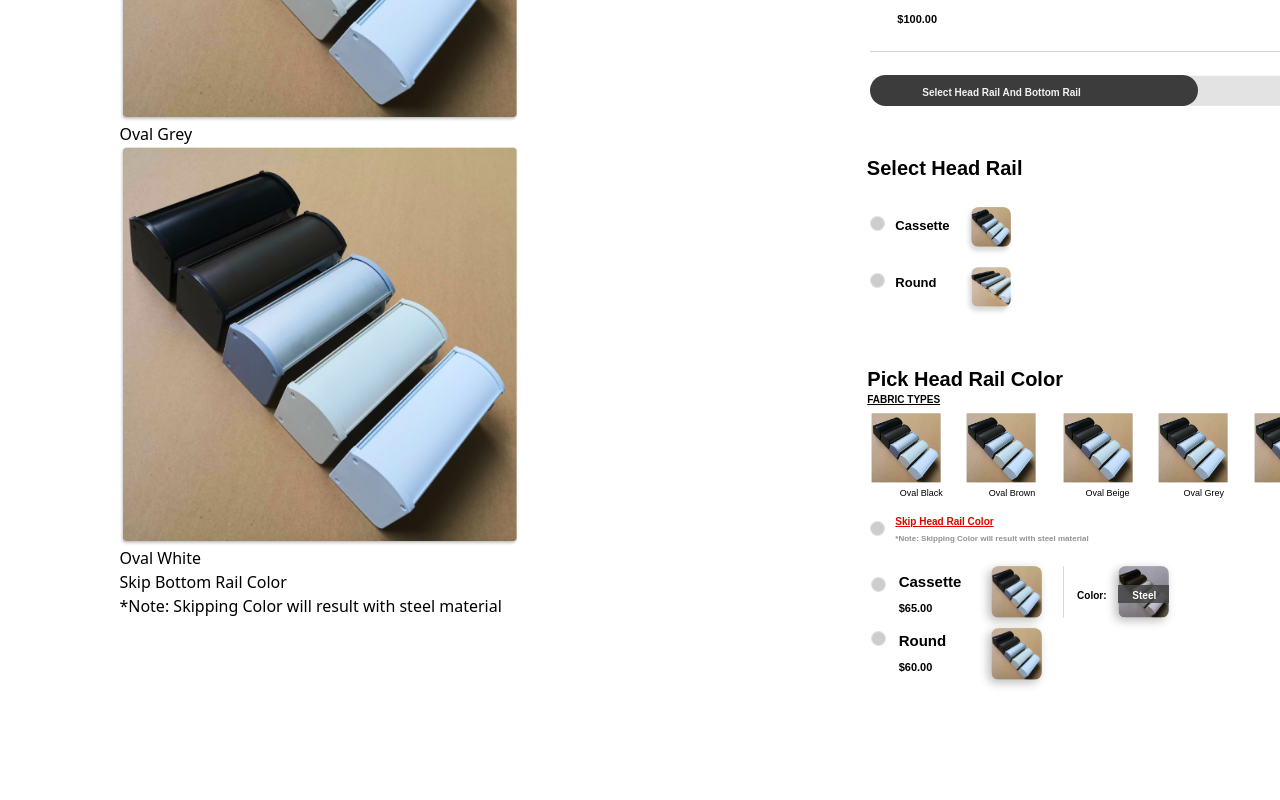
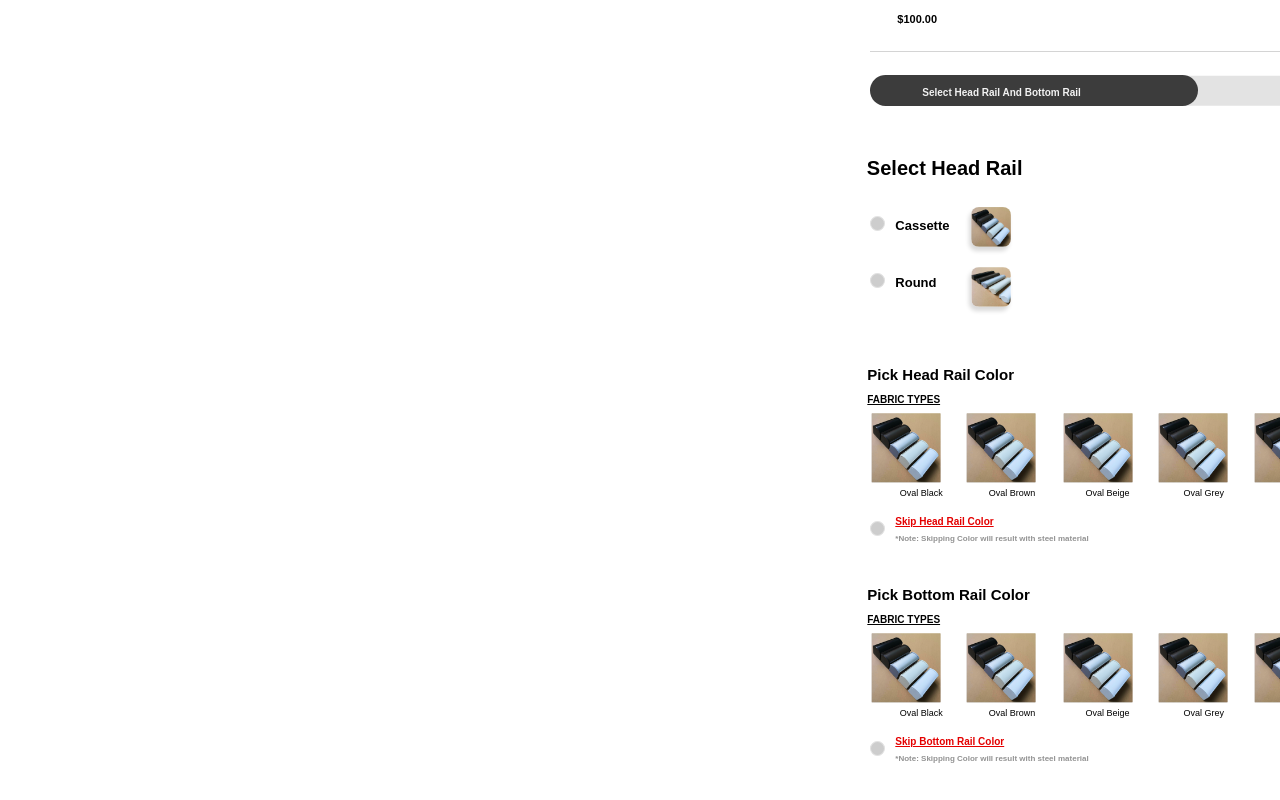
Before and after one commit to deodagee/economyblindsandshades, a Next.js app: page /components/pages/zebrablinds in a window 1280 px wide. Shown: the part 1440-2240 px from the top of the page. Built offline with nearby package versions, Linux system fonts and the light colour scheme.

Commit message:
Update zebrablinds.module.css

```diff
--- a/styles/components/pages/zebrablinds.module.css
+++ b/styles/components/pages/zebrablinds.module.css
@@ -911,7 +911,11 @@ z-index: -1;
   transform: rotate(0deg) scale(1, -1);
 }
 
-
+.selectedImage {
+  transform: scale(1.0.5);
+  border-width: 3px;
+  border-color: black;
+}
 
 
 
@@ -1262,7 +1266,7 @@ z-index: -1;
   color: #000000;
   text-align: left;
   font-family: "Inter-Bold", sans-serif;
-  font-size: 20px;
+  font-size: 15px;
   font-weight: 700;
   position: absolute;
   left: 747.87px;
@@ -1442,6 +1446,203 @@ z-index: -1;
   top: 2202.85px;
   width: 203px;
   height: 14px;
+}
+
+.pick_bottom_rail_color_wrapper {
+  position: relative;
+  top: 150px;
+
+}
+
+.pick_bottom_rail_color {
+  color: #000000;
+  text-align: left;
+  font-family: "Inter-Bold", sans-serif;
+  font-size: 15px;
+  font-weight: 700;
+  position: absolute;
+  left: 747.87px;
+  top: 2033.85px;
+  width: 200px;
+  height: 15px;
+  white-space: nowrap;
+}
+
+
+.fabric_types_for_bottom_rail {
+  color: #000000;
+  text-align: left;
+  font-family: "Inter-Bold", sans-serif;
+  font-size: 10px;
+  font-weight: 700;
+  text-decoration: underline;
+  position: absolute;
+  left: 747.87px;
+  top: 2061.85px;
+  width: 114px;
+  height: 14px;
+}
+
+.fabric_type_image1_for_bottom_rail {
+  width: 70px;
+  height: auto;
+  position: relative;
+  left: 751.44px;
+  top: 2082.64px;
+}
+
+.oval_black_for_bottom_rail {
+  color: #000000;
+  text-align: center;
+  font-family: "Inter-Regular", sans-serif;
+  font-size: 9px;
+  font-weight: 400;
+  position: absolute;
+  left: 769.87px;
+  top: 2156.85px;
+  width: 64px;
+  height: 12px;
+}
+
+.fabric_type_image2_for_bottom_rail {
+  width: 70px;
+  height: auto;
+  position: absolute;
+  left: 846.44px;
+  top: 2082.64px;
+}
+
+
+.oval_brown_for_bottom_rail {
+  color: #000000;
+  text-align: center;
+  font-family: "Inter-Regular", sans-serif;
+  font-size: 9px;
+  font-weight: 400;
+  position: absolute;
+  left: 866.64px;
+  top: 2156.56px;
+  width: 51.93px;
+  height: 12.16px;
+}
+
+
+.fabric_type_image3_for_bottom_rail {
+  width: 70px;
+  height: auto;
+  position: absolute;
+  left: 943.44px;
+  top: 2082.64px;
+}
+
+.oval_beige_for_bottom_rail {
+  color: #000000;
+  text-align: center;
+  font-family: "Inter-Regular", sans-serif;
+  font-size: 9px;
+  font-weight: 400;
+  position: absolute;
+  left: 962.01px;
+  top: 2156.56px;
+  width: 51.93px;
+  height: 12.16px;
+}
+
+
+.fabric_type_image4_for_bottom_rail {
+  width: 70px;
+  height: auto;
+  position: absolute;
+  left: 1134.44px;
+  top: 2082.64px;
+}
+
+.oval_grey_for_bottom_rail {
+  color: #000000;
+  text-align: center;
+  font-family: "Inter-Regular", sans-serif;
+  font-size: 9px;
+  font-weight: 400;
+  position: absolute;
+  left: 1049.83px;
+  top: 2156.56px;
+  width: 68.93px;
+  height: 12.16px;
+}
+
+
+.fabric_type_image5_for_bottom_rail {
+  width: 70px;
+  height: auto;
+  position: absolute;
+  left: 1038.44px;
+  top: 2082.64px;
+}
+
+
+.oval_white_for_bottom_rail {
+  color: #000000;
+  text-align: left;
+  font-family: "Inter-Regular", sans-serif;
+  font-size: 9px;
+  font-weight: 400;
+  position: absolute;
+  left: 1162.19px;
+  top: 2156.56px;
+  width: 51.93px;
+  height: 12.16px;
+}
+
+
+.skip_head_rail_ellipse_for_bottom_rail {
+  background: #cdcdcd;
+  border-radius: 50%;
+  border-style: solid;
+  border-color: #e2e2e2;
+  border-width: 1px;
+  width: 15.11px;
+  height: 14.97px;
+  position: absolute;
+  left: 750.87px;
+  top: 2190.85px;
+}
+
+.active_skip_head_rail_ellipse_for_bottom_rail {
+  background: #59c56a;
+  /* Set the active color (green in this case) */
+}
+
+
+.skip_head_rail_color_for_bottom_rail {
+  color: #e40000;
+  text-align: left;
+  font-family: "Inter-Bold", sans-serif;
+  font-size: 10px;
+  font-weight: 700;
+  text-decoration: underline;
+  position: absolute;
+  left: 775.87px;
+  top: 2183.85px;
+  width: 114px;
+  height: 14px;
+}
+
+.note_skipping_color_for_bottom_rail {
+  color: #929292;
+  text-align: left;
+  font-family: "Inter-Bold", sans-serif;
+  font-size: 8px;
+  font-weight: 700;
+  position: absolute;
+  left: 775.87px;
+  top: 2202.85px;
+  width: 203px;
+  height: 14px;
+}
+
+.chosen_cassette_chosen_round {
+  position: relative;
+  top: 200px;
 }
 
 .select_cassette_ellipse2 {
```
